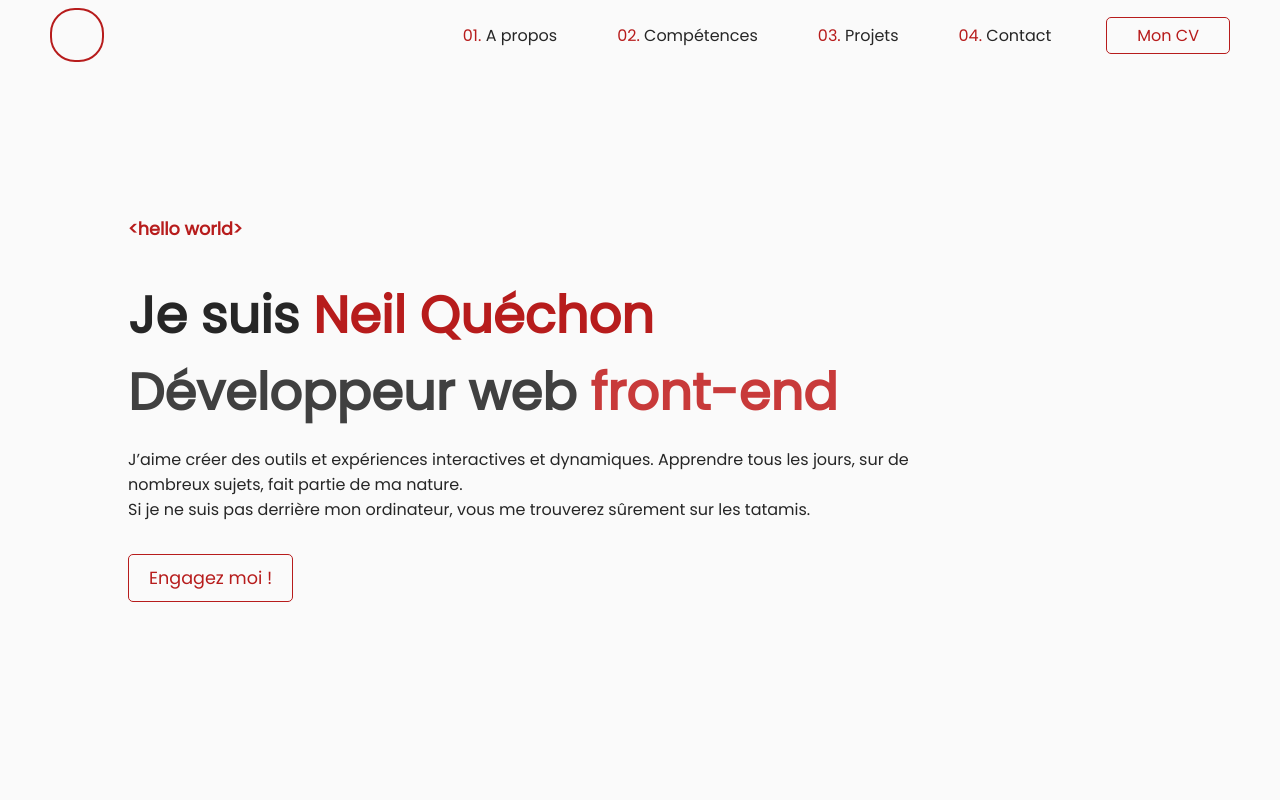
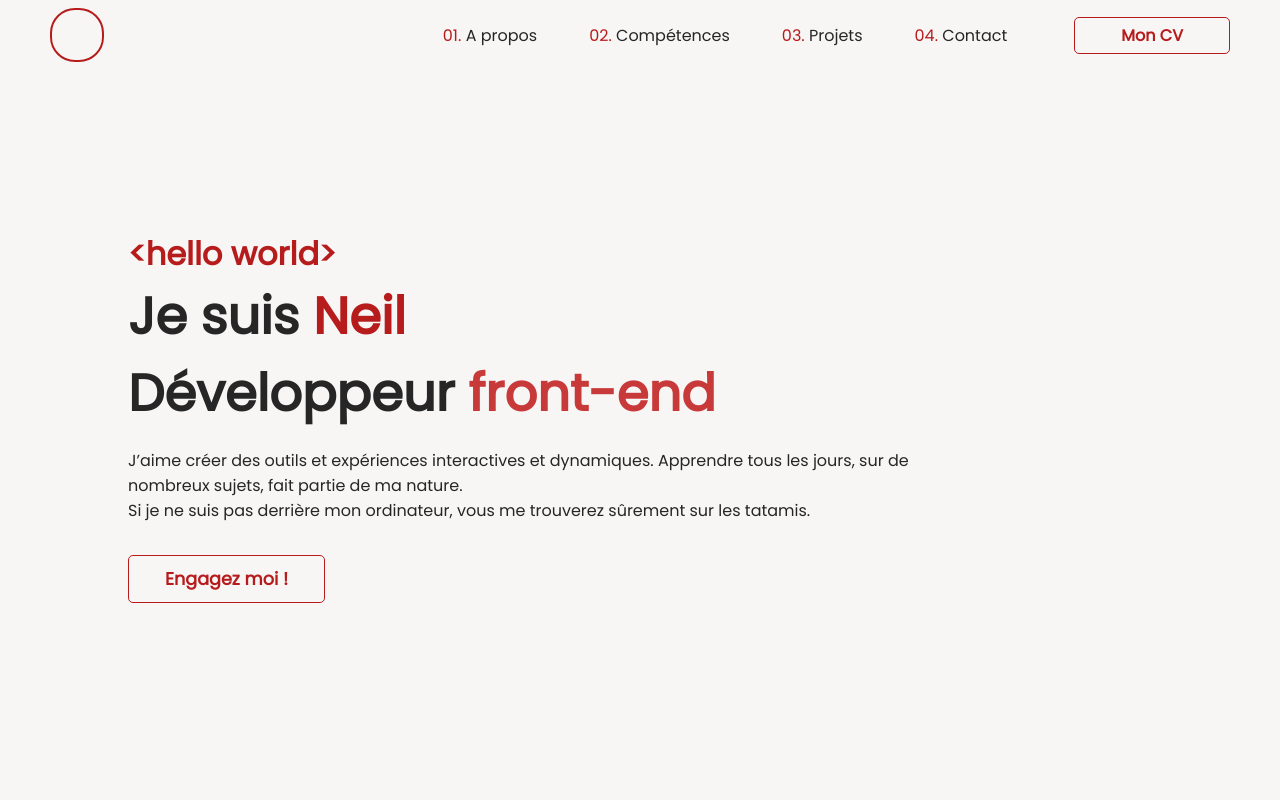
Before and after one commit to Neil-Q/neil-quechon-portfolio, a Vue app: page /#/ in a window 1280 px wide. Shown: the top 800 px of the page. Built offline with nearby package versions, Linux system fonts and the light colour scheme.

Commit message:
Ajout du formulaire de contact et multiples corrections minimes sur les autres composants de la page principale

```diff
--- a/src/App.vue
+++ b/src/App.vue
@@ -31,28 +31,57 @@ a {
     --font-sz-xl: 1.2em;
     --font-sz-xxl: 1.3em;
 
-    --bg-color: #FAFAFA;
-    --primary-color: #B71C1C;
-    --primary-color-soft: #c83a3a;
-    --contrast-color: #262626;
-    --contrast-color-soft: #404040;
-    --highlight-color: #ffffff;
+    --light-color: #F8F5F5;
+    --light-highlight-color: #ffffff;
+    --light-primary-color: #B71C1C;
+    --light-primary-soft-color: #c83a3a;
+    --light-contrast-color: #262626;
+    --light-contrast-color-soft: #404040;
+
+    --dark-color: #121E2A;
+    --dark-highlight-color: #121E2A;
+    --dark-primary-color: #1DE9B6;
+    --dark-primary-soft-color: #1DE9B6;
+    --dark-contrast-color: #E6F1FF;
+    --dark-contrast-color-soft: #CCD6F6;
 
     --navbar-height: 70px;
-
-    --breakpoint-small: 40em;
-    --breakpoint-medium: 60em;
 }
 
-.button_type_1 {
+.button_hollow {
+    box-sizing: border-box;
     display: flex;
     align-items: center;
     color: var(--primary-color);
     border: 1px var(--primary-color) solid;
     border-radius: 5px;
+    background-color: var(--bg-color);
+    font-weight: bold;
+    height: auto;
+    padding: 0em 1em;
 
     &:hover {
         background-color: var(--highlight-color);
+    }
+
+    a {
+        color: var(--primary-color);
+        margin: auto;
+    }
+}
+
+.button_solid {
+    display: flex;
+    align-items: center;
+    color: var(--light-color);
+    border-radius: 5px;
+    background-color: var(--primary-color);
+    font-weight: bold;
+    height: auto;
+    padding: 0em 1em;
+
+    &:hover {
+        background-color: var(--primary-color-soft);
     }
 
     a {
@@ -73,13 +102,43 @@ a {
     color: var(--contrast-color-soft);
 }
 
+.shadow_boxed {
+    box-shadow: 0 1px 1px rgba(0,0,0,0.12),
+                0 2px 2px rgba(0,0,0,0.12),
+                0 4px 4px rgba(0,0,0,0.12);
+
+    &_light {
+        box-shadow: 0 20px 30px -15px rgba(0,0,0,0.12);
+    }
+
+    &_strong {
+        box-shadow: 0 1px 1px rgba(0,0,0,0.12),
+                    0 2px 2px rgba(0,0,0,0.12),
+                    0 4px 4px rgba(0,0,0,0.12),
+                    0 8px 8px rgba(0,0,0,0.12),
+                    0 16px 16px rgba(0,0,0,0.12);
+    }
+}
+
+@media (prefers-color-scheme: light) {
+    :root {
+        --bg-color: var(--light-color);
+        --primary-color: var(--light-primary-color);
+        --primary-color-soft: var(--light-primary-soft-color);
+        --contrast-color: var(--light-contrast-color);
+        --contrast-color-soft: var(--light-contrast-soft-color);
+        --highlight-color: var(--light-highlight-color);
+    }
+}
+
 @media (prefers-color-scheme: dark) {
     :root {
-        --bg-color: #121E2A;
-        --primary-color: #1DE9B6;
-        --contrast-color: #E6F1FF;
-        --contrast-color-soft: #CCD6F6;
-        --highlight-color: #172231;
+        --bg-color: var(--dark-color);
+        --primary-color: var(--dark-primary-color);
+        --primary-color-soft: var(--dark-primary-soft-color);
+        --contrast-color: var(--dark-contrast-color);
+        --contrast-color-soft: var(--dark-contrast-soft-color);
+        --highlight-color: var(--dark-highlight-color);
     }
 }
 </style>
--- /dev/null
+++ b/src/components/Contact_form.vue
@@ -0,0 +1,108 @@
+<template>
+    <div id="contact_form">
+        <form action="null">
+
+            <input type="text" id="name" class="shadow_boxed_light" name="name" placeholder="Votre nom">
+            <input type="text" id="mail_adress" class="shadow_boxed_light" name="mail_adress" placeholder="Votre mail">
+
+            <textarea id="message" class="shadow_boxed_light" name="message" placeholder="Ecrivez votre message..."></textarea>
+
+            <input class="button_solid" id="submit_button" type="submit" value="Envoyer">
+        </form>
+        <div v-if="withText" id="coffee_text">
+            <h4>Titre Lorem Ipsum</h4>
+            <p>Lorem ipsum dolor sit amet, consectetur adipiscing elit, sed do eiusmod tempor incididunt ut labore et dolore magna aliqua. Ut enim ad minim veniam, quis nostrud exercitation ullamco laboris nisi ut aliquip ex ea commodo consequat.</p>
+            <p>Duis aute irure dolor in reprehenderit in voluptate velit esse cillum dolore eu fugiat nulla pariatur.</p>
+            <div id="coffee_cup"></div>
+        </div>
+    </div>
+</template>
+
+<script>
+export default {
+    name: "ContactForm",
+    props: {
+        withText: {
+            type: Boolean,
+            default: false
+        }
+    }
+}
+</script>
+
+<style lang="scss" scoped>
+    #contact_form {
+        display: flex;
+        width: 100%;
+        flex-direction: column-reverse;
+        align-items: center;
+        margin: 3em 0;
+    }
+
+    form {
+        padding-top: 1em;
+        width: 100%;
+    }
+
+    input, textarea {
+        display: block;
+        box-sizing: border-box;
+        border: none;
+        border-radius: 4px;
+        font-family: var(--font-sans);
+        font-size: 1em;
+        margin-bottom: 1em;
+        padding: 0em 1em;
+        width: 100%;
+        caret-color: var(--primary-color-soft);
+
+        &:focus {
+            outline: none;
+            border: 2px solid var(--primary-color-soft);
+
+            &::placeholder {
+                opacity: 0;
+            }
+        }
+    }
+
+    input {
+        min-height: 3em;
+    }
+
+    textarea {
+        min-height: 15em;
+        padding: 1em;
+        resize: none;
+    }
+
+    #submit_button {
+        width: auto;
+        margin: auto;
+        padding: 0 2em;
+    }
+
+    #coffee_text {
+        text-align: left;
+        padding-left: 2em;
+        width: 100%;
+    }
+
+    #coffee_cup {
+        width: 10em;
+        height: 10em;
+        background-color: grey;
+        margin: auto;
+    }
+
+    @media(min-width: 40em) {
+        #contact_form {
+            flex-direction: row;
+        }
+
+        #coffee_text {
+            border: none;
+            min-width: 50%;
+        }
+    }
+</style>
--- a/src/components/Homepage_about.vue
+++ b/src/components/Homepage_about.vue
@@ -2,7 +2,7 @@
     <section id="about">
         <h3><span class="text_colorized">01. </span>A PROPOS DE MOI</h3>
 
-        <dir id="about_presentation">
+        <div id="about_presentation">
             <div id="about_presentation_text">
                 <h4>Titre Lorem Ipsum</h4>
                 <p>Lorem ipsum dolor sit amet, consectetur adipiscing elit, sed do eiusmod tempor incididunt ut labore et dolore magna aliqua. Ut enim ad minim veniam, quis nostrud exercitation ullamco laboris nisi ut aliquip ex ea commodo consequat.</p>
@@ -12,7 +12,7 @@
             </div>
             <div id="temp_picture">
             </div>
-        </dir>
+        </div>
     </section>
 </template>
 
--- a/src/components/Homepage_header.vue
+++ b/src/components/Homepage_header.vue
@@ -3,12 +3,12 @@
         <canvas></canvas>
         <section class="hero">
             <p class="text_colorized" id="hello_world">&lt;hello world&gt;</p>
-            <h1>Je suis <span class="text_colorized">Neil Quéchon</span></h1>
-            <h2 class="text_soft">Développeur web <span class="text_colorized_soft">front-end</span></h2>
+            <h1>Je suis <span class="text_colorized">Neil</span></h1>
+            <h2 class="text_soft">Développeur <span class="text_colorized_soft">front-end</span></h2>
             <p>J’aime créer des outils et expériences interactives et dynamiques. Apprendre tous les jours, sur de nombreux sujets, fait partie de ma nature. <br>
             Si je ne suis pas derrière mon ordinateur, vous me trouverez sûrement sur les tatamis.
             </p>
-            <div class="button_type_1">
+            <div class="button_hollow">
                 <a id="hire_me" href="#">Engagez moi !</a>
             </div>
         </section>
@@ -26,8 +26,7 @@ export default {
         display: flex;
         width: 100%;
         height: 100vh;
-        position: absolute;
-        z-index: 1;
+
         top: 0;
     }
 
@@ -62,7 +61,8 @@ export default {
 
     #hello_world {
         font-weight: bold;
-        font-size: var(--font-sz-lg);
+        font-size: 2em;
+        margin-bottom: 0;
     }
 
     #hire_me {
--- a/src/components/Navbar_homepage.vue
+++ b/src/components/Navbar_homepage.vue
@@ -18,7 +18,7 @@
                     <a href="#">Contact</a>
                 </li>
             </ol>
-            <div class="button_type_1 cv-button">
+            <div class="button_hollow cv-button">
                 <a href="#">Mon CV</a>
             </div>
         </div>
@@ -34,7 +34,7 @@ export default {
 <style lang="scss">
     nav {
         display: flex;
-        position: relative;
+        position: absolute;
         z-index: 12;
         box-sizing: border-box;
         flex-direction: row;
@@ -74,7 +74,7 @@ export default {
 
         li {
             display: flex;
-            margin: 0px 20px;
+            margin-right: clamp(0.6em, 2.5vw, 40px);
             counter-increment: nav-link;
 
             a {
--- a/src/components/Project_presentation.vue
+++ b/src/components/Project_presentation.vue
@@ -7,14 +7,14 @@
             </svg>
         </div>
 
-        <div class="presentation">
+        <div class="presentation shadow_boxed_light">
             <h4>{{ title }}</h4>
             <ul class="tags_list">
                 <li v-for="tag in tags" :key="tag">{{ tag }}</li>
             </ul>
             <p class="description">{{ presentation }}</p>
             <div class="links_container">
-                <a v-if="caseStudyLink" class="case_study" href="#">
+                <a v-if="caseStudyLink" id="case_study_link" class="button_solid" href="#">
                     Etude de conception
                 </a>
                 <a v-if="liveSiteLink" class="live_site_link" href="#">
@@ -87,17 +87,9 @@ export default {
         height: 3em;
     }
 
-    .case_study {
-        display: block;
-        color: var(--bg-color);
+    #case_study_link {
         padding: 0.5em 1em;
-        background-color: var(--primary-color);
-        border-radius: 4px;
         margin: auto 1em auto 0;
-
-        &:hover {
-            background-color: var(--primary-color-soft);
-        }
     }
 
     .live_site_link, .git_link{
@@ -105,7 +97,6 @@ export default {
         align-items: center;
         height: 100%;
         width: 3em;
-        //margin: 0 1em;
 
         svg {
             color: var(--primary-color);
@@ -119,7 +110,7 @@ export default {
     }
 
     h4 {
-        font-size: 1.9em;
+        font-size: clamp(1.5em, 2.5vw, 1.9em);
         margin: 0;
     }
 
@@ -164,7 +155,9 @@ export default {
         }
 
         .reversed {
-            text-align: right;
+            h {
+                text-align: right;
+            }
 
             .illustration {
                 grid-column-start: 1;
--- a/src/views/Home.vue
+++ b/src/views/Home.vue
@@ -23,12 +23,13 @@
             </section>
 
             <section id="contact">
+                <h3><span class="text_colorized">04. </span>CONTACTEZ MOI</h3>
+                <ContactForm :withText="true"/>
             </section>
-
-            <footer>
-            </footer>
         </main>
     </div>
+    <footer>
+    </footer>
 </template>
 
 <script>
@@ -37,6 +38,7 @@
     import HomepageAbout        from "@/components/Homepage_about.vue";
     import HomepageSkills       from "@/components/Homepage_skills.vue";
     import ProjectPresentation  from "@/components/Project_presentation.vue";
+    import ContactForm          from "@/components/Contact_form.vue";
 
     export default {
         name: 'Home',
@@ -45,7 +47,8 @@
             HomepageHeader,
             HomepageAbout,
             HomepageSkills,
-            ProjectPresentation
+            ProjectPresentation,
+            ContactForm
         },
         data() {
             return {
@@ -79,8 +82,6 @@
             for (let i = 0; i < projects.length; i++) {
                 if (i%2 != 0) projects[i].classList.add("reversed");
             }
-
-            console.log(projects);
         }
     }
 </script>
@@ -91,13 +92,19 @@
     }
 
     #content {
-        position: absolute;
         box-sizing: border-box;
         top: 100vh;
         // background-color: red;
         width: 100%;
         max-width: 100%;
         padding: 0 1em;
+    }
+
+    #contact {
+        display: flex;
+        flex-direction: column;
+        justify-content: center;
+        min-height: 100vh;
     }
 
     main {
@@ -109,6 +116,18 @@
     }
 
     h3 {
-        font-size: clamp(1.5em, 3vw, 2.5em);
+        font-size: clamp(2em, 3vw, 2.5em);
+    }
+
+    footer {
+        height: 10em;
+        width: 100%;
+        background-color: grey;
+    }
+
+    @media(min-width: 40em) {
+        #content {
+            padding: 0 2em;
+        }
     }
 </style>
```
